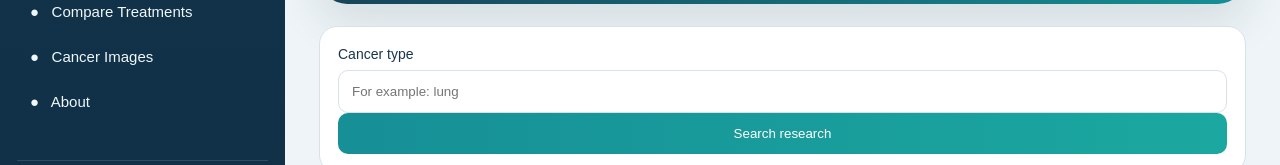
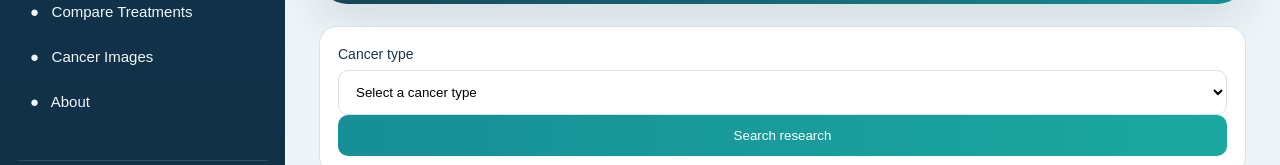
Before and after one commit to taliakasissieh/Cancer-Insight-Web, a Next.js app: page / in a window 1280 px wide. Shown: the part 317-482 px from the top of the page. Built offline with nearby package versions, Linux system fonts and the light colour scheme.

Commit message:
Update page.js

```diff
--- a/app/page.js
+++ b/app/page.js
@@ -13,6 +13,46 @@ const pages = [
   'About'
 ];
 
+const cancerTypes = [
+  'Adrenal',
+  'Anal',
+  'Bile Duct',
+  'Bladder',
+  'Bone',
+  'Brain',
+  'Breast',
+  'Cervical',
+  'Colorectal',
+  'Endometrial',
+  'Esophageal',
+  'Eye',
+  'Gallbladder',
+  'Head and Neck',
+  'Kidney',
+  'Leukemia',
+  'Liver',
+  'Lung',
+  'Lymphoma',
+  'Melanoma',
+  'Mesothelioma',
+  'Multiple Myeloma',
+  'Neuroendocrine',
+  'Oral',
+  'Ovarian',
+  'Pancreatic',
+  'Penile',
+  'Prostate',
+  'Sarcoma',
+  'Skin',
+  'Stomach',
+  'Testicular',
+  'Thymus',
+  'Thyroid',
+  'Uterine',
+  'Vaginal',
+  'Vulvar'
+];
+
 const clean = s =>
   String(s || '')
     .replace(/<[^>]+>/g, ' ')
@@ -246,7 +286,7 @@ export default function App() {
 
     if (!q) {
       setError(
-        'Enter a cancer type to search.'
+        'Select a cancer type to search.'
       );
       return;
     }
@@ -482,13 +522,26 @@ function Search({
         <label>
           Cancer type
 
-          <input
+          <select
             value={input}
             onChange={e =>
               setInput(e.target.value)
             }
-            placeholder="For example: lung"
-          />
+            required
+          >
+            <option value="">
+              Select a cancer type
+            </option>
+
+            {cancerTypes.map(cancer => (
+              <option
+                key={cancer}
+                value={cancer}
+              >
+                {cancer}
+              </option>
+            ))}
+          </select>
         </label>
 
         <br />
@@ -1949,20 +2002,14 @@ function pdfReport(cancer, papers, treatments) {
     return decodeEntities(
       clean(value || '')
     )
-    // Normal spaces
       .replace(/\u00a0/g, ' ')
-
-    // Dashes
-    .replace(/[\u2010\u2011\u2012\u2013\u2014\u2212]/g, '-')
-
-    // Quotes
+      .replace(
+        /[\u2010\u2011\u2012\u2013\u2014\u2212]/g,
+        '-'
+      )
       .replace(/[\u2018\u2019]/g, "'")
       .replace(/[\u201c\u201d]/g, '"')
-
-    // Ellipsis
       .replace(/\u2026/g, '...')
-
-    // Mathematical / scientific symbols
       .replace(/≤/g, '<=')
       .replace(/≥/g, '>=')
       .replace(/≠/g, '!=')
@@ -1971,8 +2018,6 @@ function pdfReport(cancer, papers, treatments) {
       .replace(/×/g, 'x')
       .replace(/÷/g, '/')
       .replace(/∞/g, 'infinity')
-
-    // Greek letters commonly used in research
       .replace(/α/g, 'alpha')
       .replace(/β/g, 'beta')
       .replace(/γ/g, 'gamma')
@@ -1989,13 +2034,9 @@ function pdfReport(cancer, papers, treatments) {
       .replace(/φ/g, 'phi')
       .replace(/χ/g, 'chi')
       .replace(/ω/g, 'omega')
-
-    // Capital Greek letters
       .replace(/Δ/g, 'Delta')
       .replace(/Σ/g, 'Sigma')
       .replace(/Ω/g, 'Omega')
-
-    // Superscript characters
       .replace(/⁰/g, '0')
       .replace(/¹/g, '1')
       .replace(/²/g, '2')
@@ -2008,8 +2049,6 @@ function pdfReport(cancer, papers, treatments) {
       .replace(/⁹/g, '9')
       .replace(/⁺/g, '+')
       .replace(/⁻/g, '-')
-
-    // Subscript characters
       .replace(/₀/g, '0')
       .replace(/₁/g, '1')
       .replace(/₂/g, '2')
@@ -2022,21 +2061,11 @@ function pdfReport(cancer, papers, treatments) {
       .replace(/₉/g, '9')
       .replace(/₊/g, '+')
       .replace(/₋/g, '-')
-
-    // Common scientific symbols
       .replace(/°/g, ' degrees ')
       .replace(/→/g, ' -> ')
       .replace(/←/g, ' <- ')
       .replace(/↔/g, ' <-> ')
-
-    /*
-      Remove only characters that Helvetica
-      still cannot safely render AFTER converting
-      important scientific symbols above.
-    */
       .replace(/[^\x20-\x7E\xA0-\xFF]/g, ' ')
-
-    // Clean duplicate spaces
       .replace(/\s+/g, ' ')
       .trim();
   }
@@ -2063,11 +2092,6 @@ function pdfReport(cancer, papers, treatments) {
 
     d.setFontSize(size);
 
-    /*
-      Explicit line-height factor.
-      We will use jsPDF's own line height
-      when calculating every card.
-    */
     d.setLineHeightFactor(1.2);
   }
 
@@ -2095,14 +2119,6 @@ function pdfReport(cancer, papers, treatments) {
     );
   }
 
-  /*
-    This is the important fix.
-
-    Instead of guessing:
-        line count * 4
-
-    we ask jsPDF how tall one line ACTUALLY is.
-  */
   function realLineHeight() {
     return (
       d.getLineHeight() /
@@ -2133,10 +2149,6 @@ function pdfReport(cancer, papers, treatments) {
     );
   }
 
-  /*
-    Used only where we intentionally shorten
-    very large sections such as abstracts.
-  */
   function limitLines(
     lines,
     maxLines
@@ -2856,16 +2868,6 @@ function pdfReport(cancer, papers, treatments) {
 
   reportPapers.forEach(
     (p, index) => {
-      /*
-        CARD DIMENSIONS
-
-        Card itself:
-        178 mm wide
-
-        Text starts farther inside the card
-        and stops well before the right edge.
-      */
-
       const CARD_X =
         MARGIN;
 
@@ -2876,10 +2878,6 @@ function pdfReport(cancer, papers, treatments) {
         CARD_X +
         CARD_W;
 
-      /*
-        Paper number occupies the left.
-        Main content gets a separate safe column.
-      */
       const TEXT_X =
         CARD_X + 17;
 
@@ -2889,10 +2887,6 @@ function pdfReport(cancer, papers, treatments) {
       const TEXT_W =
         TEXT_RIGHT -
         TEXT_X;
-
-      /* -----------------------------------------
-         TITLE
-         ----------------------------------------- */
 
       let titleLines =
         wrapText(
@@ -2907,10 +2901,6 @@ function pdfReport(cancer, papers, treatments) {
           8.5
         );
 
-      /*
-        A title normally fits in 1–3 lines.
-        Safety cap prevents pathological records.
-      */
       titleLines =
         limitLines(
           titleLines,
@@ -2923,10 +2913,6 @@ function pdfReport(cancer, papers, treatments) {
           'bold',
           8.5
         );
-
-      /* -----------------------------------------
-         METADATA
-         ----------------------------------------- */
 
       const metaText =
         [
@@ -2962,10 +2948,6 @@ function pdfReport(cancer, papers, treatments) {
           6
         );
 
-      /*
-        Very long author lists can be enormous.
-        Three wrapped lines are enough for PDF.
-      */
       metaLines =
         limitLines(
           metaLines,
@@ -2978,10 +2960,6 @@ function pdfReport(cancer, papers, treatments) {
           'normal',
           6
         );
-
-      /* -----------------------------------------
-         ABSTRACT
-         ----------------------------------------- */
 
       const abstractText =
         best(
@@ -2998,17 +2976,6 @@ function pdfReport(cancer, papers, treatments) {
           6.8
         );
 
-      /*
-        IMPORTANT:
-
-        Keep the PDF concise and safe.
-
-        The full abstract remains on the website
-        and via PubMed.
-
-        Six properly measured wrapped lines are
-        shown in the PDF.
-      */
       abstractLines =
         limitLines(
           abstractLines,
@@ -3021,10 +2988,6 @@ function pdfReport(cancer, papers, treatments) {
           'normal',
           6.8
         );
-
-      /* -----------------------------------------
-         TREATMENTS
-         ----------------------------------------- */
 
       const treatmentText =
         arr(
@@ -3058,10 +3021,6 @@ function pdfReport(cancer, papers, treatments) {
           6.2
         );
 
-      /* -----------------------------------------
-         LINKS
-         ----------------------------------------- */
-
       const hasPubMed =
         validUrl(
           p.pubmed_url
@@ -3082,10 +3041,6 @@ function pdfReport(cancer, papers, treatments) {
         hasPMC ||
         hasPublisher;
 
-      /* -----------------------------------------
-         EXACT CARD HEIGHT
-         ----------------------------------------- */
-
       const TOP_PADDING =
         7;
 
@@ -3147,20 +3102,12 @@ function pdfReport(cancer, papers, treatments) {
           38
         );
 
-      /*
-        Move whole card to next page BEFORE
-        drawing anything if it does not fit.
-      */
       ensureSpace(
         cardHeight + 6
       );
 
       const startY =
         y;
-
-      /* -----------------------------------------
-         CARD BACKGROUND
-         ----------------------------------------- */
 
       d.setFillColor(
         250,
@@ -3186,10 +3133,6 @@ function pdfReport(cancer, papers, treatments) {
         'FD'
       );
 
-      /* -----------------------------------------
-         PAPER NUMBER
-         ----------------------------------------- */
-
       d.setFillColor(
         ...TEAL
       );
@@ -3226,17 +3169,10 @@ function pdfReport(cancer, papers, treatments) {
         }
       );
 
-      /*
-        First text baseline.
-      */
       let py =
         startY +
         TOP_PADDING +
         1.5;
-
-      /* -----------------------------------------
-         TITLE
-         ----------------------------------------- */
 
       d.setTextColor(
         ...NAVY
@@ -3261,10 +3197,6 @@ function pdfReport(cancer, papers, treatments) {
         titleHeight +
         SPACE_AFTER_TITLE;
 
-      /* -----------------------------------------
-         METADATA
-         ----------------------------------------- */
-
       if (
         metaLines.length
       ) {
@@ -3291,10 +3223,6 @@ function pdfReport(cancer, papers, treatments) {
           metaHeight +
           SPACE_AFTER_META;
       }
-
-      /* -----------------------------------------
-         FREE FULL TEXT BADGE
-         ----------------------------------------- */
 
       if (p.pmc_id) {
         d.setFillColor(
@@ -3330,10 +3258,6 @@ function pdfReport(cancer, papers, treatments) {
           PMC_HEIGHT;
       }
 
-      /* -----------------------------------------
-         ABSTRACT
-         ----------------------------------------- */
-
       if (
         abstractLines.length
       ) {
@@ -3361,10 +3285,6 @@ function pdfReport(cancer, papers, treatments) {
           SPACE_AFTER_ABSTRACT;
       }
 
-      /* -----------------------------------------
-         TREATMENT
-         ----------------------------------------- */
-
       if (
         treatmentLines.length
       ) {
@@ -3392,15 +3312,7 @@ function pdfReport(cancer, papers, treatments) {
           SPACE_AFTER_TREATMENT;
       }
 
-      /* -----------------------------------------
-         SOURCE BUTTONS
-         ----------------------------------------- */
-
       if (hasLinks) {
-        /*
-          Anchored relative to the BOTTOM OF CARD.
-          This guarantees they cannot drift outside.
-        */
         const buttonY =
           startY +
           cardHeight -
@@ -3446,9 +3358,6 @@ function pdfReport(cancer, papers, treatments) {
         }
       }
 
-      /*
-        Next card starts BELOW the current card.
-      */
       y =
         startY +
         cardHeight +
@@ -3543,10 +3452,6 @@ function pdfReport(cancer, papers, treatments) {
 
   footer();
 
-  /* =========================================================
-     PDF METADATA
-     ========================================================= */
-
   d.setProperties({
     title:
       `Cancer Insight - ${title(cancer)} Cancer Research Report`,
@@ -3561,10 +3466,6 @@ function pdfReport(cancer, papers, treatments) {
       'Cancer Insight'
   });
 
-  /* =========================================================
-     SAVE
-     ========================================================= */
-
   d.save(
     `cancer_insight_${String(
       cancer
```
Lines whose indentation alone changed are shown as unchanged.
